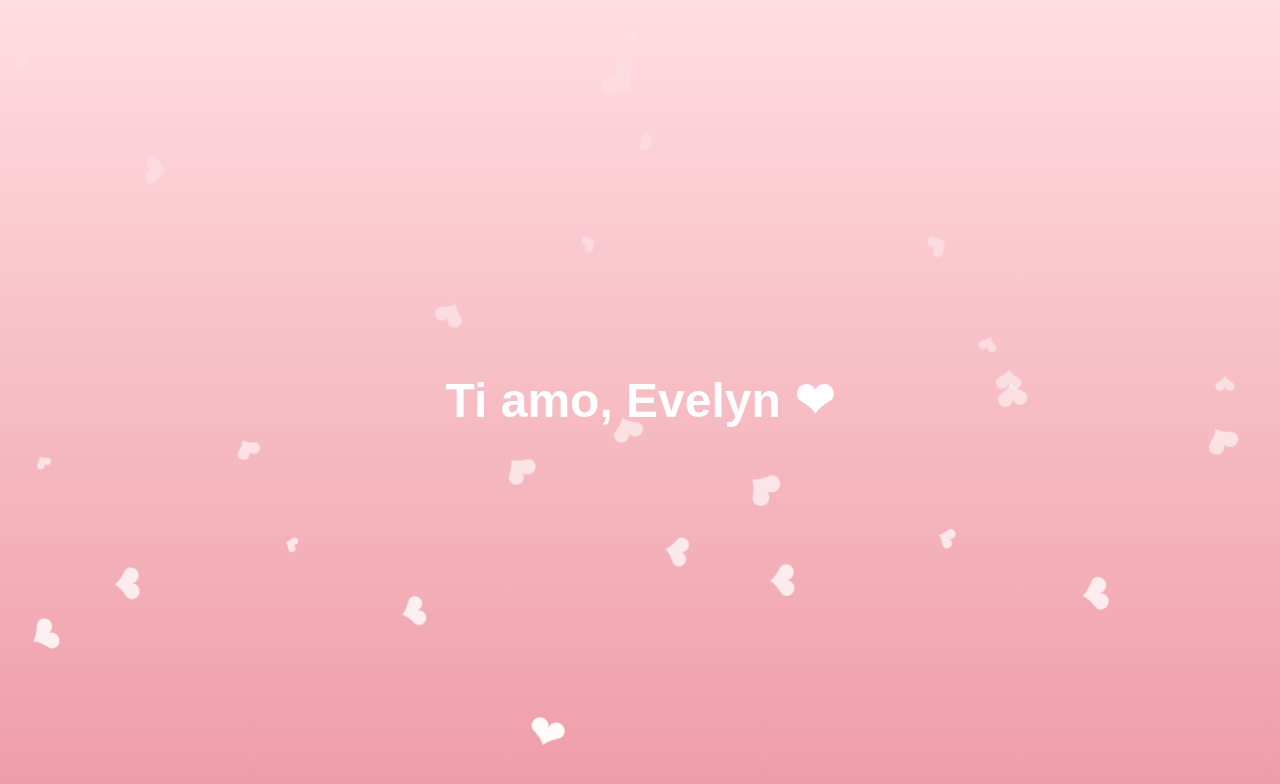
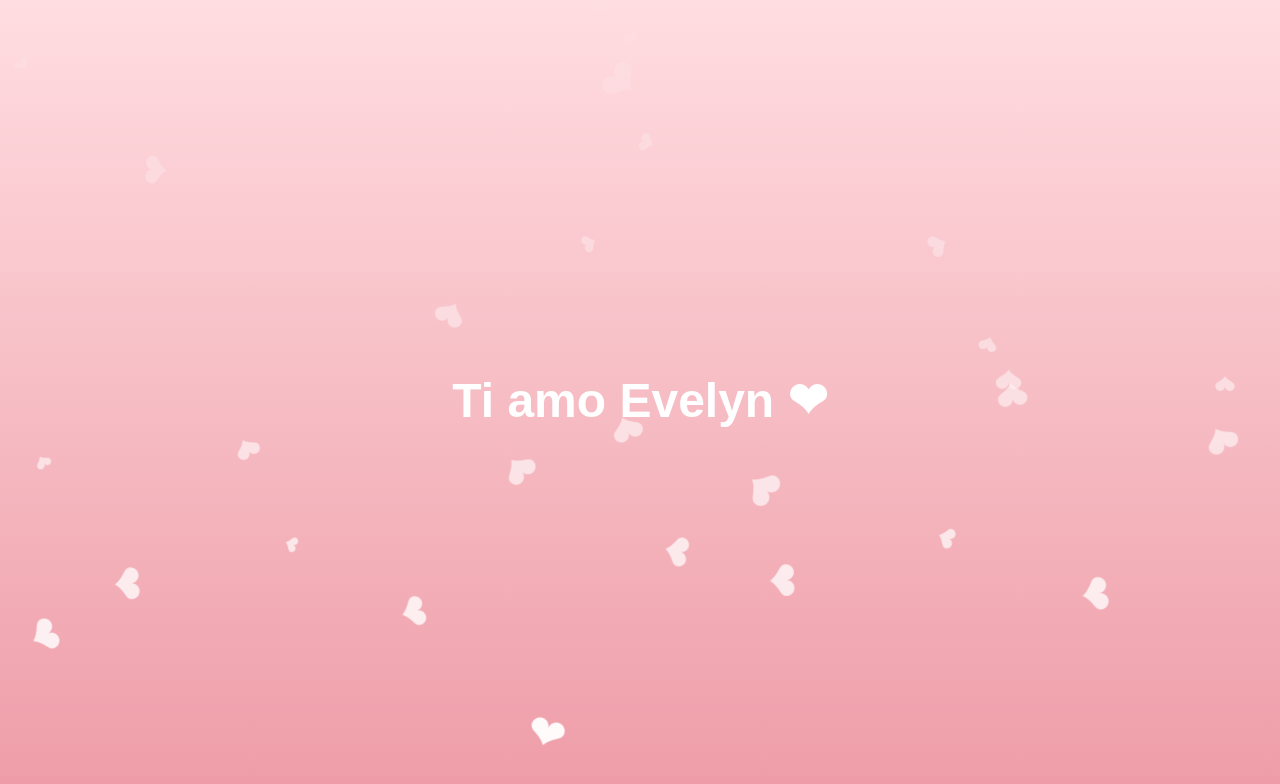
Before and after one commit to Pumpkinheadmax/Evelyn, a plain HTML site: page index.html in a window 1280 px wide. Drawn offline with Linux system fonts and the light colour scheme.

Commit message:
Update index.html

```diff
--- a/index.html
+++ b/index.html
@@ -44,7 +44,7 @@
     </style>
 </head>
 <body>
-    <h1>Ti amo, Evelyn ❤</h1>
+    <h1>Ti amo Evelyn ❤</h1>
 
     <script>
         const numberOfHearts = 30;
@@ -68,4 +68,5 @@
         }
     </script>
 </body>
+
 </html>
```
